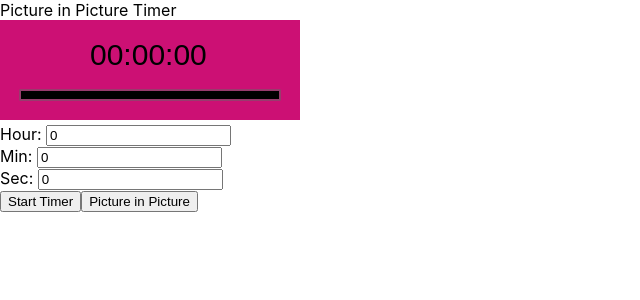
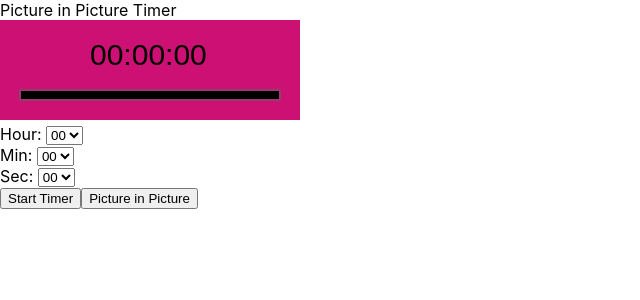
Before and after one commit to swfz/next-ts-sample, a Next.js app: page /timer in a window 1280 px wide. Shown: the top 300 px of the page, without its empty margins (0-640 px from the left). Built offline with nearby package versions, Linux system fonts and the light colour scheme.

Commit message:
chore: input to select

```diff
--- a/pages/timer/index.tsx
+++ b/pages/timer/index.tsx
@@ -9,6 +9,10 @@ interface formValues {
 const Timer: NextPage = () => {
   const canvasRef = useRef<HTMLCanvasElement>(null);
   const videoRef = useRef<HTMLVideoElement>(null);
+
+  const seconds = [...Array(60)].map((_, i) => i);
+  const minutes = [...Array(60)].map((_, i) => i);
+  const hours = [...Array(24)].map((_, i) => i);
 
   const [count, setCount] = useState(0);
   const [maxCount, setMaxCount] = useState(0);
@@ -35,6 +39,7 @@ const Timer: NextPage = () => {
   }
 
   const handleHourChange = (e: any) => {
+    console.log(e);
     setFormValue(prev => {
       return {...prev, hour: parseInt(e.target.value)}
     });
@@ -122,15 +127,27 @@ const Timer: NextPage = () => {
       </div>
       <div>
         <span>Hour: </span>
-        <input type="text" value={formValue.hour} onChange={handleHourChange} name="hours"></input>
+        <select value={formValue.hour} onChange={handleHourChange}>
+          {hours.map(hour => {
+            return <option value={hour}>{hour.toString().padStart(2, '0')}</option>
+          })}
+        </select>
       </div>
       <div>
         <span>Min: </span>
-        <input type="text" value={formValue.min} onChange={handleMinChange} name="minutes"></input>
+        <select value={formValue.min} onChange={handleMinChange}>
+          {minutes.map(min=> {
+            return <option value={min}>{min.toString().padStart(2, '0')}</option>
+          })}
+        </select>
       </div>
       <div>
         <span>Sec: </span>
-        <input type="text" value={formValue.sec} onChange={handleSecChange} name="seconds"></input>
+        <select value={formValue.sec} onChange={handleSecChange}>
+          {seconds.map(sec=> {
+            return <option value={sec}>{sec.toString().padStart(2, '0')}</option>
+          })}
+        </select>
       </div>
       <button onClick={startTimer}>Start Timer</button>
       <button onClick={createVideo}>Picture in Picture</button>
```
